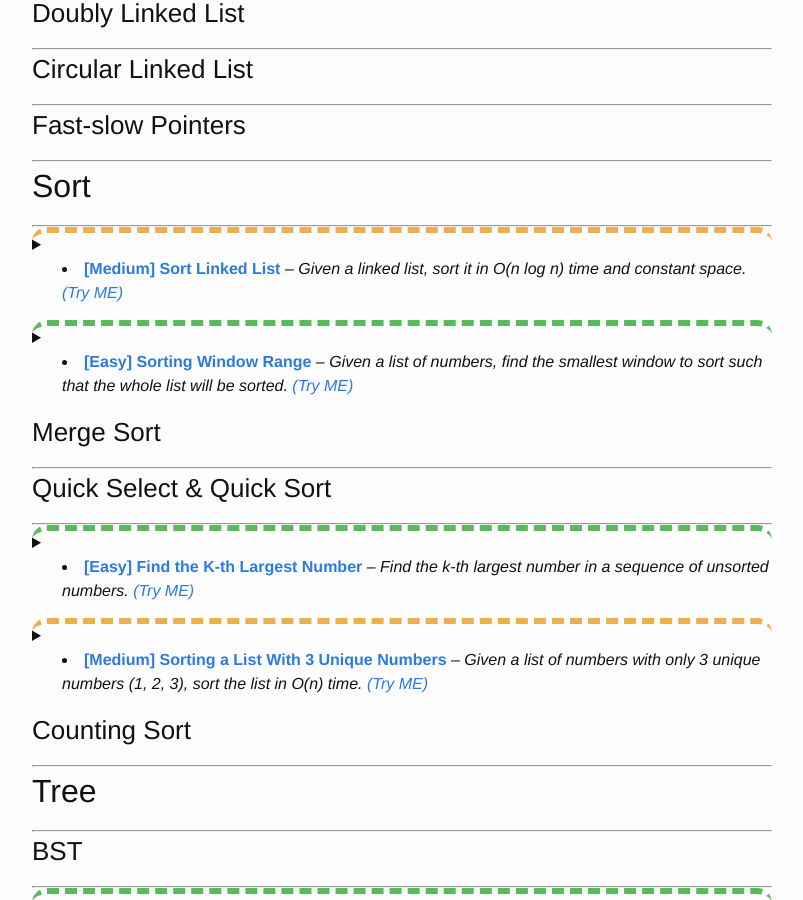
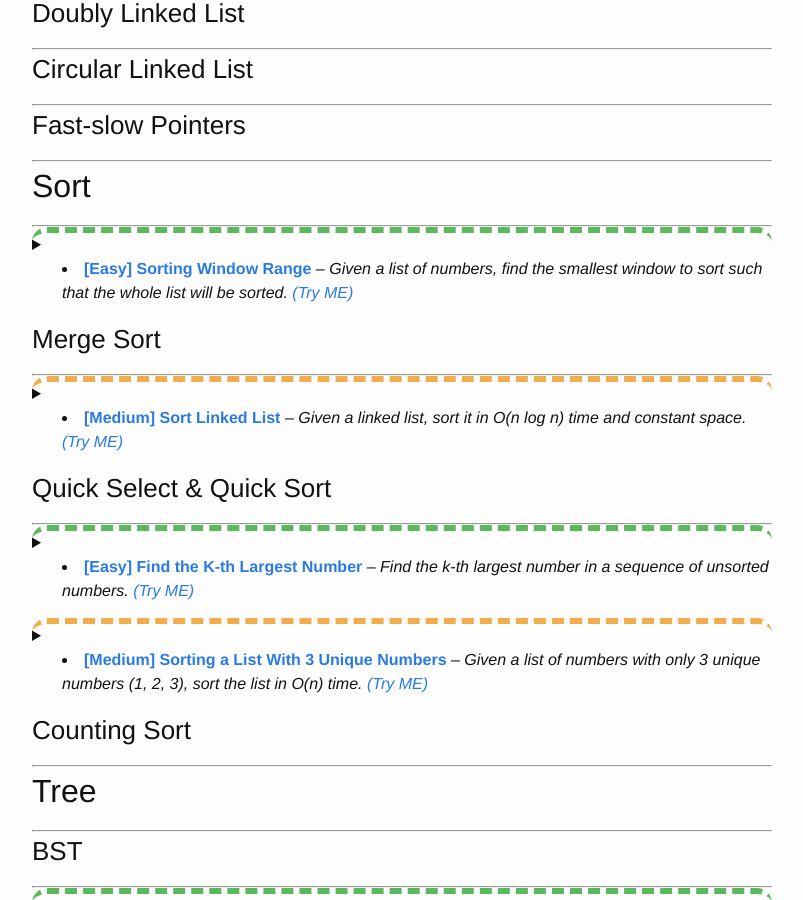
Before and after one commit to trsong/trsong.github.io, a Jekyll site: the page built from _posts/2019-04-01-DailyQuestionsByCategory.md, in a window 1280 px wide and 900 px high, scrolled down 4099 px. Shown: the whole window, without its empty margins (238-1041 px from the left). Built offline with Jekyll 4.4.1, drawn with Linux system fonts in a browser that asks for light colours.

Commit message:
Move previous question to correct section

```diff
--- a/_posts/2019-04-01-DailyQuestionsByCategory.md
+++ b/_posts/2019-04-01-DailyQuestionsByCategory.md
@@ -577,22 +577,6 @@ B = 6 -> 3 -> 4
 ## Sort
 ---
 
-<details>
-<summary class="lc_m">
-
-- [**\[Medium\] Sort Linked List**](https://trsong.github.io/python/java/2020/08/02/DailyQuestionsAug/#aug-14-2020-medium-sort-linked-list) -- *Given a linked list, sort it in O(n log n) time and constant space.* [*\(Try ME\)*](https://repl.it/@trsong/Sort-Linked-List-1)
-
-</summary>
-<div>
-
-**Question:** Given a linked list, sort it in `O(n log n)` time and constant space.
-
-For example, the linked list `4 -> 1 -> -3 -> 99` should become `-3 -> 1 -> 4 -> 99`.
-
-
-</div>
-</details>
-
 
 <details>
 <summary class="lc_e">
@@ -616,6 +600,23 @@ Explanation: Sorting the window (2, 4) which is [7, 5, 6] will also means that t
 
 ### Merge Sort
 ---
+
+<details>
+<summary class="lc_m">
+
+- [**\[Medium\] Sort Linked List**](https://trsong.github.io/python/java/2020/08/02/DailyQuestionsAug/#aug-14-2020-medium-sort-linked-list) -- *Given a linked list, sort it in O(n log n) time and constant space.* [*\(Try ME\)*](https://repl.it/@trsong/Sort-Linked-List-1)
+
+</summary>
+<div>
+
+**Question:** Given a linked list, sort it in `O(n log n)` time and constant space.
+
+For example, the linked list `4 -> 1 -> -3 -> 99` should become `-3 -> 1 -> 4 -> 99`.
+
+
+</div>
+</details>
+
 
 ### Quick Select & Quick Sort
 ---
```
